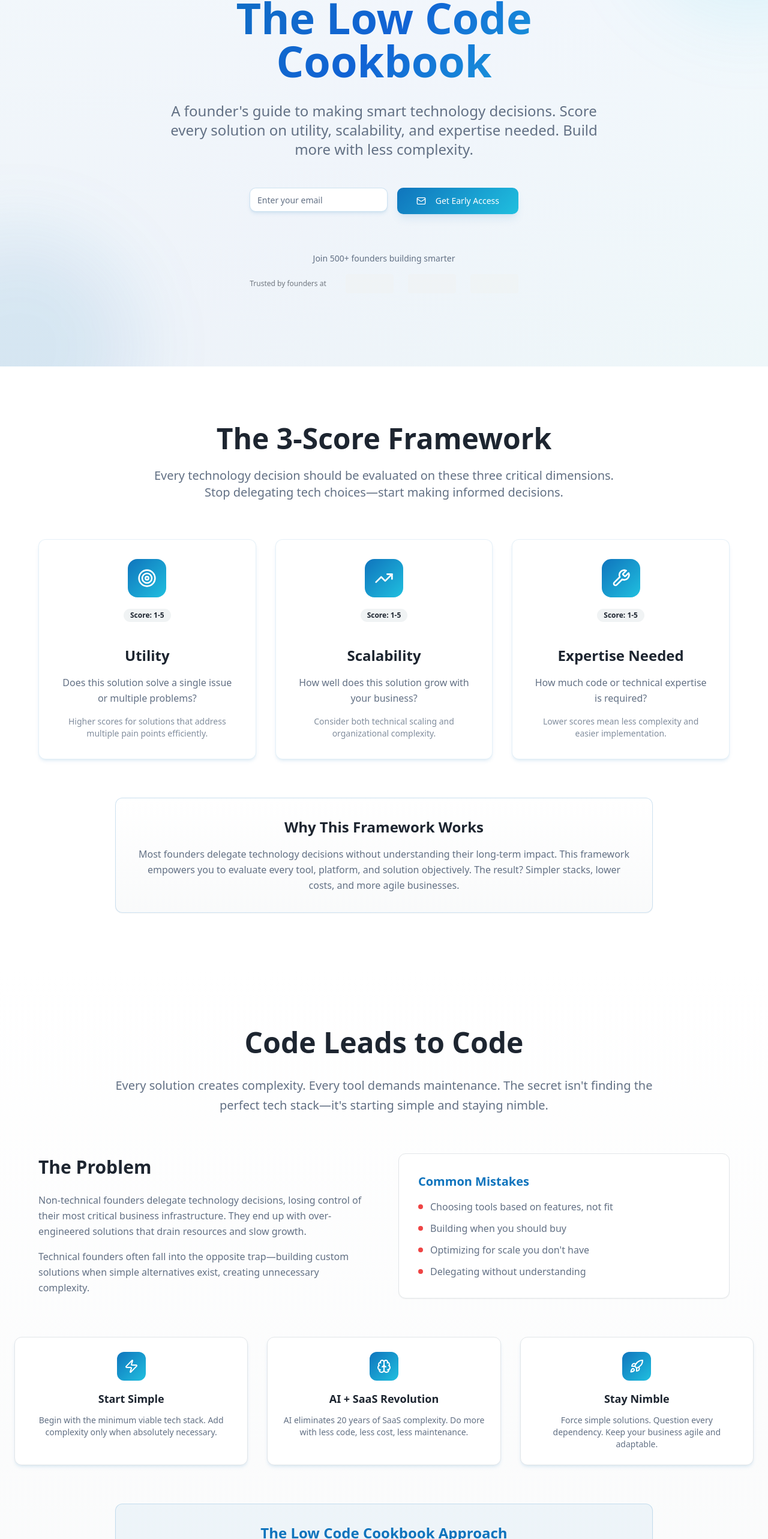
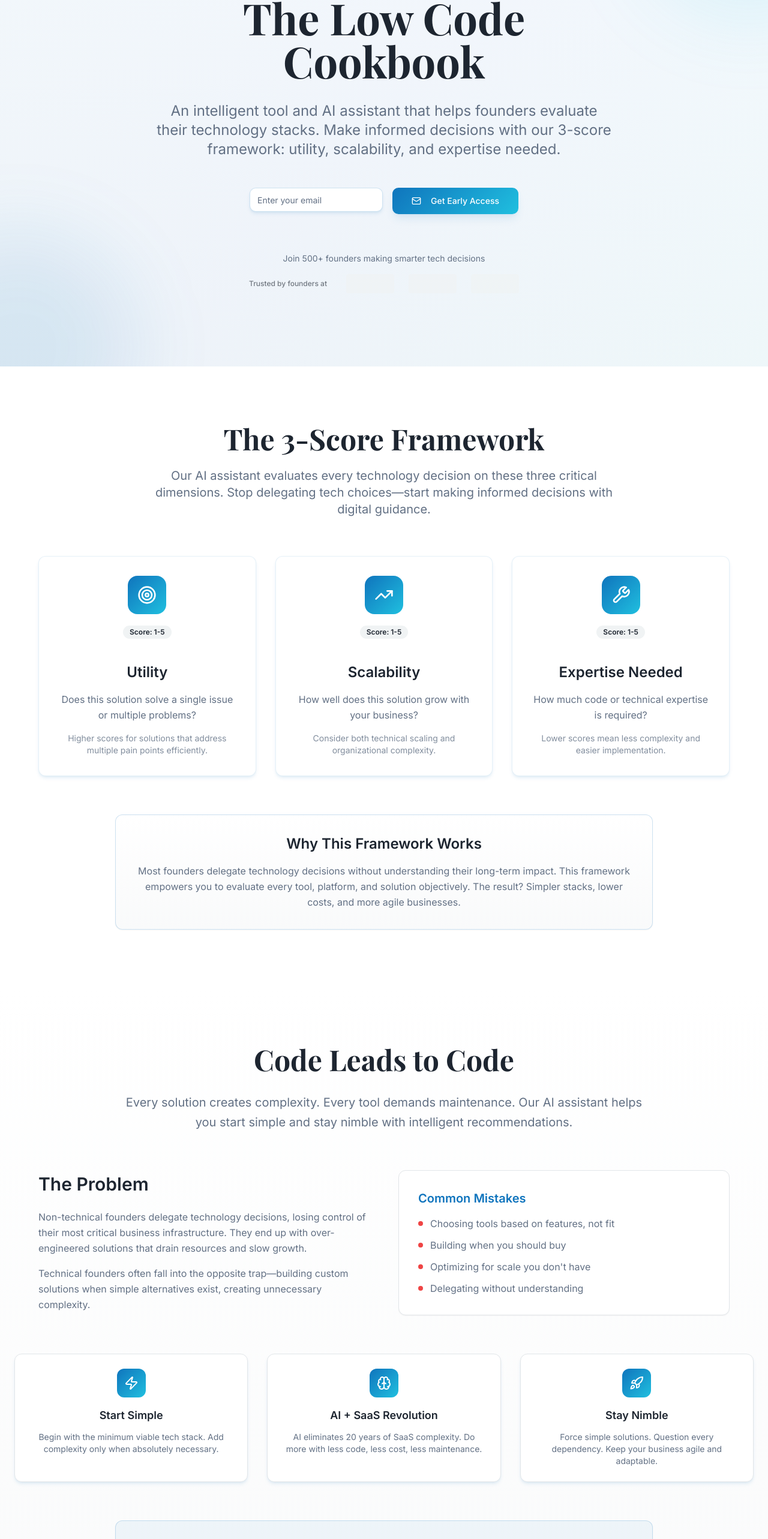
Before and after one commit to Low-Code-Cookbook/lean-code-compass, a React (Vite) app: page / in a window 1280 px wide. Shown: the part 189-2755 px from the top of the page at 60% size. Built offline with nearby package versions, Linux system fonts and the light colour scheme.

Commit message:
Update styling and add vision
Change title color to white and use serif font. Update the vision for the cookbook to include an AI assistant for evaluating technology stacks.

```diff
--- a/index.html
+++ b/index.html
@@ -2,6 +2,7 @@
 <html lang="en">
   <head>
     <meta charset="UTF-8" />
+    <link rel="stylesheet" href="https://fonts.googleapis.com/css2?family=Playfair+Display:wght@400;500;600;700&family=Inter:wght@400;500;600&display=swap">
     <meta name="viewport" content="width=device-width, initial-scale=1.0" />
     <title>The Low Code Cookbook - Smart Technology Decisions for Founders</title>
     <meta name="description" content="A founder's guide to making smart technology decisions. Score every solution on utility, scalability, and expertise needed. Build more with less complexity." />
--- a/src/components/Framework.tsx
+++ b/src/components/Framework.tsx
@@ -31,12 +31,12 @@ const Framework = () => {
     <section className="py-24 bg-background">
       <div className="container mx-auto px-6">
         <div className="text-center mb-16">
-          <h2 className="text-4xl md:text-5xl font-bold mb-6">
+          <h2 className="text-4xl md:text-5xl font-playfair font-bold mb-6">
             The 3-Score Framework
           </h2>
           <p className="text-xl text-muted-foreground max-w-3xl mx-auto">
-            Every technology decision should be evaluated on these three critical dimensions.
-            Stop delegating tech choices—start making informed decisions.
+            Our AI assistant evaluates every technology decision on these three critical dimensions.
+            Stop delegating tech choices—start making informed decisions with digital guidance.
           </p>
         </div>
 
--- a/src/components/Hero.tsx
+++ b/src/components/Hero.tsx
@@ -18,16 +18,15 @@ const Hero = () => {
             </span>
           </div>
 
-          <h1 className="text-5xl md:text-7xl font-bold mb-8 bg-gradient-hero bg-clip-text text-transparent leading-tight">
+          <h1 className="text-5xl md:text-7xl font-playfair font-bold mb-8 text-foreground leading-tight">
             The Low Code
             <br />
             Cookbook
           </h1>
 
           <p className="text-xl md:text-2xl text-muted-foreground mb-12 max-w-3xl mx-auto leading-relaxed">
-            A founder's guide to making smart technology decisions.
-            Score every solution on utility, scalability, and expertise needed.
-            Build more with less complexity.
+            An intelligent tool and AI assistant that helps founders evaluate their technology stacks.
+            Make informed decisions with our 3-score framework: utility, scalability, and expertise needed.
           </p>
 
           <div className="flex flex-col sm:flex-row gap-4 justify-center items-center mb-16">
@@ -46,7 +45,7 @@ const Hero = () => {
 
           <div className="text-center">
             <p className="text-muted-foreground text-sm mb-4">
-              Join 500+ founders building smarter
+              Join 500+ founders making smarter tech decisions
             </p>
             <div className="flex justify-center items-center gap-8 opacity-60">
               <div className="text-xs font-medium">Trusted by founders at</div>
--- a/src/components/Philosophy.tsx
+++ b/src/components/Philosophy.tsx
@@ -6,12 +6,12 @@ const Philosophy = () => {
     <section className="py-24 bg-gradient-subtle">
       <div className="container mx-auto px-6">
         <div className="max-w-4xl mx-auto text-center mb-16">
-          <h2 className="text-4xl md:text-5xl font-bold mb-8">
+          <h2 className="text-4xl md:text-5xl font-playfair font-bold mb-8">
             Code Leads to Code
           </h2>
           <p className="text-xl text-muted-foreground leading-relaxed mb-8">
             Every solution creates complexity. Every tool demands maintenance.
-            The secret isn't finding the perfect tech stack—it's starting simple and staying nimble.
+            Our AI assistant helps you start simple and stay nimble with intelligent recommendations.
           </p>
         </div>
 
@@ -90,13 +90,13 @@ const Philosophy = () => {
 
         <div className="text-center">
           <Card className="p-8 max-w-4xl mx-auto bg-primary/5 border-primary/20">
-            <h3 className="text-2xl font-bold mb-4 text-primary">
-              The Low Code Cookbook Approach
+            <h3 className="text-2xl font-playfair font-bold mb-4 text-primary">
+              The Low Code Cookbook Tool
             </h3>
             <p className="text-muted-foreground leading-relaxed">
-              This isn't about avoiding code entirely—it's about being intentional with every technical decision.
-              Whether you're technical or not, you should understand the true cost and impact of your technology choices.
-              The cookbook provides the framework, examples, and wisdom to make those decisions confidently.
+              This isn't just a guide—it's an intelligent tool powered by AI that helps you evaluate your entire tech stack.
+              Whether you're technical or not, our digital assistant provides personalized recommendations,
+              scores your current solutions, and guides you toward simpler, more effective technology decisions.
             </p>
           </Card>
         </div>
--- a/tailwind.config.ts
+++ b/tailwind.config.ts
@@ -18,6 +18,10 @@ export default {
 			}
 		},
 		extend: {
+			fontFamily: {
+				'playfair': ['Playfair Display', 'serif'],
+				'sans': ['Inter', 'system-ui', 'sans-serif'],
+			},
 			colors: {
 				border: 'hsl(var(--border))',
 				input: 'hsl(var(--input))',
```
